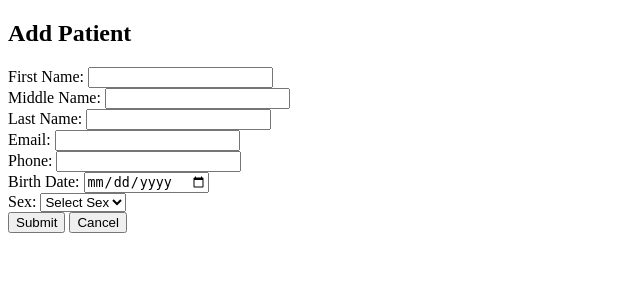
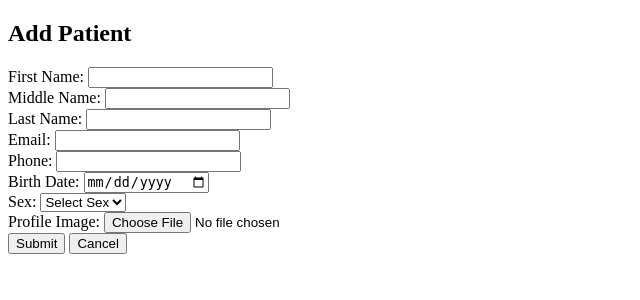
Before and after one commit to ramlittle/codeigniter-training, a CodeIgniter app: page /database/index.php/patient/add in a window 1280 px wide. Shown: the top 300 px of the page, without its empty margins (0-640 px from the left). Run offline with CodeIgniter, Linux system fonts and the light colour scheme.

Commit message:
feat: updated controller to add images

```diff
--- a/application/controllers/Patient.php
+++ b/application/controllers/Patient.php
@@ -9,6 +9,7 @@ class Patient extends CI_Controller
         parent::__construct();
         $this->load->model('Patient_model');
         $this->load->library('form_validation');
+        $this->load->library('upload'); // Load the upload library
         $this->load->library('session');
     }
 
@@ -27,9 +28,28 @@ class Patient extends CI_Controller
     $this->form_validation->set_rules('phone', 'Phone', 'required|min_length[10]|max_length[15]');
     $this->form_validation->set_rules('birthdate', 'Birthdate', 'required');
     $this->form_validation->set_rules('sex', 'Sex', 'required|in_list[M,F]');
+    $this->form_validation->set_rules('profile_image', 'Profile Image', 'callback_check_image_upload');
+
     if ($this->form_validation->run() == FALSE) {
         $this->load->view('patients/add');
     } else {
+        $config['upload_path'] = './uploads/';
+        $config['allowed_types'] = 'jpg|jpeg|png';
+        $config['max_size'] = 2048; // 2MB max
+        $config['file_name'] = time() . "_" . $_FILES['profile_image']['name'];
+        $this->upload->initialize($config);
+
+        if(!is_dir($config['upload_path'])){
+            mkdir($config['upload_path'],0777, TRUE);
+        }
+
+        if ($this->upload->do_upload('profile_image')) {
+            $uploadData = $this->upload->data();
+            $image = $uploadData['file_name'];
+        } else {
+            $image = null;
+        }
+
         $patient_data = [
             'firstname' => $this->input->post('firstname'),
             'middlename' => $this->input->post('middlename'),
@@ -41,14 +61,17 @@ class Patient extends CI_Controller
             'created_at' => date('Y-m-d H:i:s')
         ];
 
+        if ($image !== null) {
+            $patient_data['profile_image'] = $image;
+        }
+
         if ($this->Patient_model->insert_patient($patient_data)) {
-                $this->session->set_flashdata('success', 'Patient added successfull!');
+            $this->session->set_flashdata('success', 'Patient added successfully!');
             redirect('patient/index');
         } else {
             $this->session->set_flashdata('error', 'Failed to add patient.');
             $this->load->view('patients/add');
         }
-
     }
 }
 
@@ -101,5 +124,14 @@ class Patient extends CI_Controller
         }
         redirect('patient/index');
     }
-
+    public function check_image_upload($str)
+    {
+        $file = $_FILES['profile_image'];
+        if ($file['error'] == 0) {
+            return true;
+        } else {
+            $this->form_validation->set_message('check_image_upload', 'Please select an image to upload.');
+            return false;
         }
+    }
+}
--- a/application/views/patients/add.php
+++ b/application/views/patients/add.php
@@ -1,31 +1,25 @@
 <!DOCTYPE html>
 <html>
-
 <head>
     <title>Add Patient</title>
 </head>
-
 <body>
     <h2>Add Patient</h2>
     <?php echo validation_errors(); ?>
-    <?php echo form_open('patient/add'); ?>
-
+    <?php echo form_open_multipart('patient/add'); ?> <!--used form to allow file uploading-->
+    <!-- <?php //echo form_open('patient/add'); ?> -->
     <label>First Name:</label>
     <input type="text" name="firstname" value="<?php echo set_value('firstname'); ?>"><br>
     <label>Middle Name:</label>
     <input type="text" name="middlename" value="<?php echo set_value('middlename'); ?>"><br>
     <label>Last Name:</label>
     <input type="text" name="lastname" value="<?php echo set_value('lastname'); ?>"><br>
-
     <label>Email:</label>
     <input type="text" name="email" value="<?php echo set_value('email'); ?>"><br>
-
     <label>Phone:</label>
     <input type="text" name="phone" value="<?php echo set_value('phone'); ?>"><br>
-
     <label>Birth Date:</label>
     <input type="date" name="birthdate" value="<?php echo set_value('birthdate'); ?>"><br>
-
     <label>Sex:</label>
     <select name="sex">
         <option value="">Select Sex</option>
@@ -33,14 +27,11 @@
         <option value="F"<?php echo set_select('sex','F'); ?>>Female</option>
     </select>
     <br/>
+    <label>Profile Image:</label>
+    <input type="file" name="profile_image">
+    <br/>
     <button type="submit">Submit</button>
-    <button type="button"
-        onclick="window.location.href='<?php echo site_url('patient/index'); ?>'">
-        Cancel
-    </button>
-
-
+    <button type="button" onclick="window.location.href='<?php echo site_url('patient/index'); ?>'">Cancel</button>
     <?php echo form_close(); ?>
 </body>
-
 </html>
```
Also changed, not shown: uploads/1742975550_2013_1st_burnam_park_date.jpg (added). Lines whose indentation alone changed are shown as unchanged.
